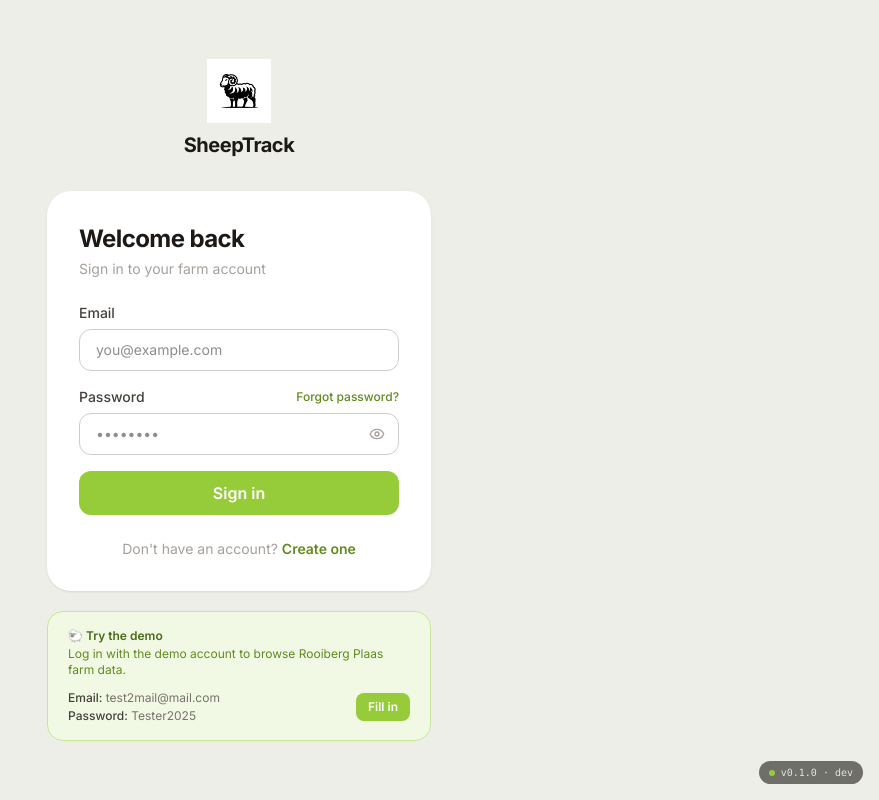
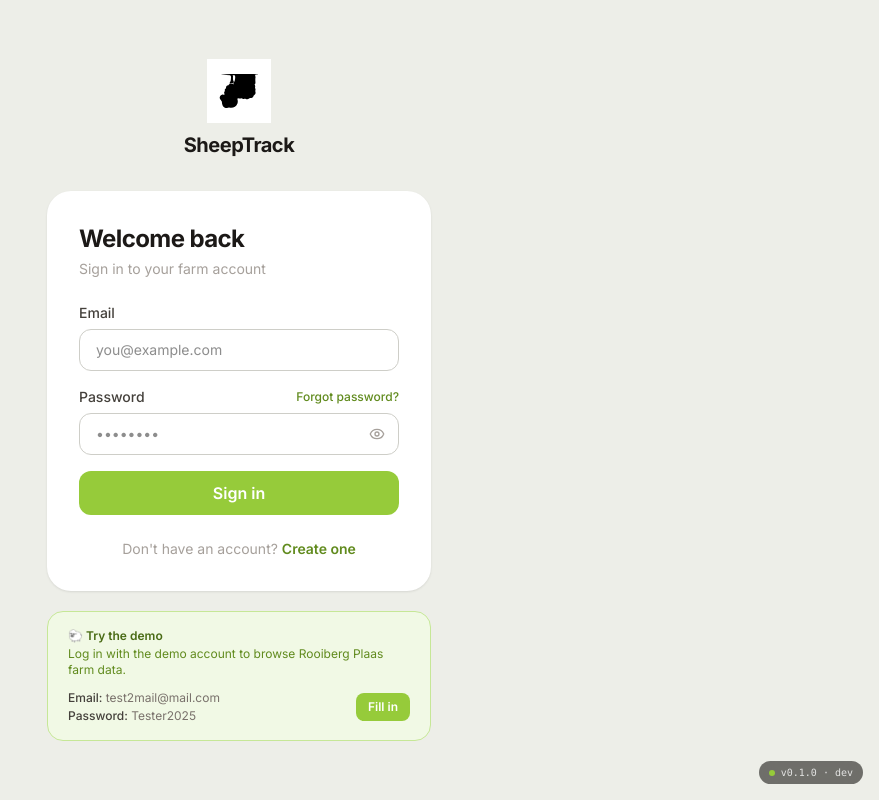
Before and after one commit to C0LEBY/sheepNstuff, a React (Vite) app: page /login in a window 1280 px wide. Shown: the whole page, without its empty margins (401-1280 px from the left). Built offline with nearby package versions, Linux system fonts and the light colour scheme; no server answers.

Commit message:
Use vector SVG logo with transparent background

```diff
--- a/index.html
+++ b/index.html
@@ -3,6 +3,7 @@
   <head>
     <meta charset="UTF-8" />
     <meta name="viewport" content="width=device-width, initial-scale=1.0" />
+    <link rel="icon" type="image/svg+xml" href="/sheep-logo.svg" />
     <title>SheepTrack — Farm Management</title>
     <link rel="preconnect" href="https://fonts.googleapis.com" />
     <link rel="preconnect" href="https://fonts.gstatic.com" crossorigin />
--- a/src/components/layout/Sidebar.jsx
+++ b/src/components/layout/Sidebar.jsx
@@ -42,7 +42,7 @@ export default function Sidebar({ open, onClose }) {
         {/* Logo */}
         <div className="flex items-center justify-between px-5 py-5 border-b border-cream-200">
           <div className="flex flex-col items-center gap-1">
-            <img src="/sheep-logo.jpg" alt="Sheep N Stuff" className="w-10 h-10 object-contain" />
+            <img src="/sheep-logo.svg" alt="Sheep N Stuff" className="w-10 h-10 object-contain" />
             <span className="font-bold text-stone-900 text-sm tracking-tight">SheepTrack</span>
           </div>
           <button onClick={onClose} className="lg:hidden p-1.5 rounded-lg text-stone-400 hover:bg-cream-100">
--- a/src/pages/auth/Login.jsx
+++ b/src/pages/auth/Login.jsx
@@ -37,7 +37,7 @@ export default function Login() {
 
       {/* Logo */}
       <div className="flex flex-col items-center gap-2 mb-8">
-        <img src="/sheep-logo.jpg" alt="Sheep N Stuff" className="w-16 h-16 object-contain" />
+        <img src="/sheep-logo.svg" alt="Sheep N Stuff" className="w-16 h-16 object-contain" />
         <span className="font-bold text-stone-900 text-xl tracking-tight">SheepTrack</span>
       </div>
 
```
Also changed, not shown: public/sheep-logo.svg (added).
